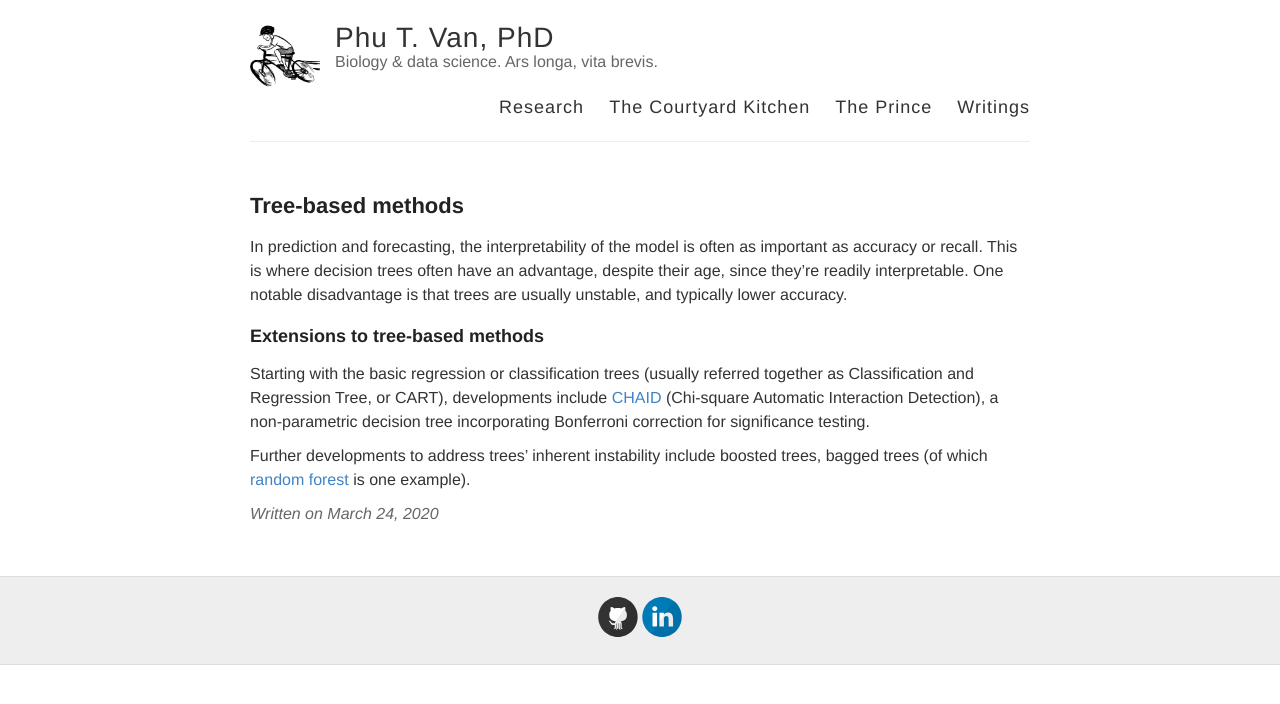
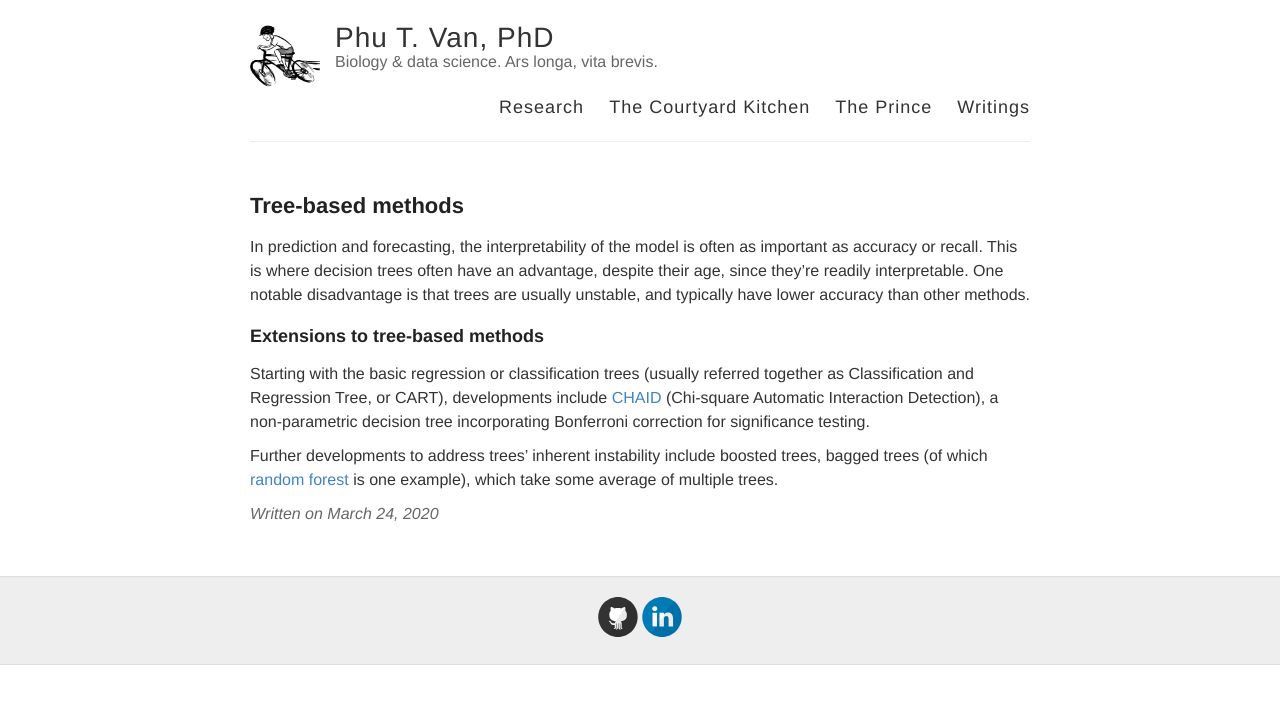
Before and after one commit to ptvan/ptvan.github.io, a Jekyll site: the page built from _posts/2020-03-24-tree-based-methods.md, in a window 1280 px wide. Shown: the top 704 px of the page. Built offline with Jekyll 4.4.1, drawn with Linux system fonts in a browser that asks for light colours.

Commit message:
minor text updates

```diff
--- a/_posts/2020-03-24-tree-based-methods.md
+++ b/_posts/2020-03-24-tree-based-methods.md
@@ -3,10 +3,10 @@ layout: post
 title: Tree-based methods
 ---
 
-In prediction and forecasting, the interpretability of the model is often as important as accuracy or recall. This is where decision trees often have an advantage, despite their age, since they're readily interpretable. One notable disadvantage is that trees are usually unstable, and typically lower accuracy.
+In prediction and forecasting, the interpretability of the model is often as important as accuracy or recall. This is where decision trees often have an advantage, despite their age, since they're readily interpretable. One notable disadvantage is that trees are usually unstable, and typically have lower accuracy than other methods.
 
 ### Extensions to tree-based methods
 
 Starting with the basic regression or classification trees (usually referred together as Classification and Regression Tree, or CART), developments include [CHAID](https://en.wikipedia.org/wiki/Chi-square_automatic_interaction_detection) (Chi-square Automatic Interaction Detection), a non-parametric decision tree incorporating Bonferroni correction for significance testing.
 
-Further developments to address trees' inherent instability include boosted trees, bagged trees (of which [random forest](https://en.wikipedia.org/wiki/Random_forest) is one example).
+Further developments to address trees' inherent instability include boosted trees, bagged trees (of which [random forest](https://en.wikipedia.org/wiki/Random_forest) is one example), which take some average of multiple trees.
```
